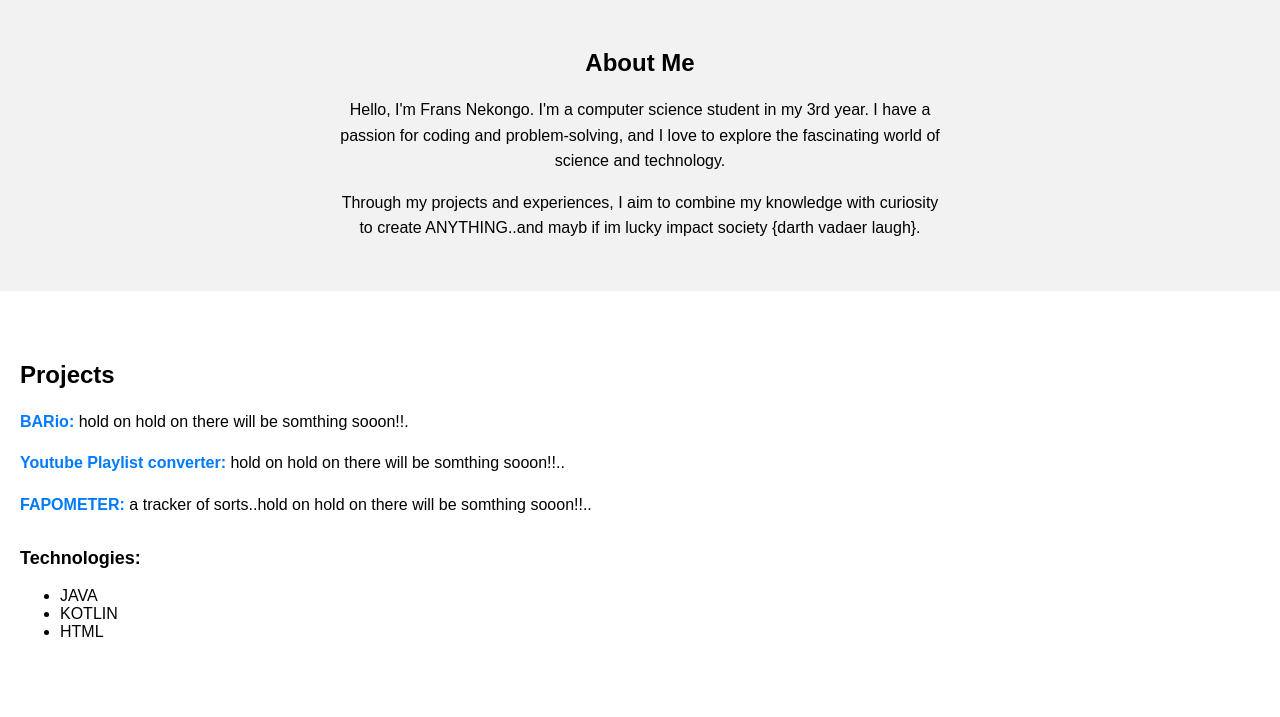
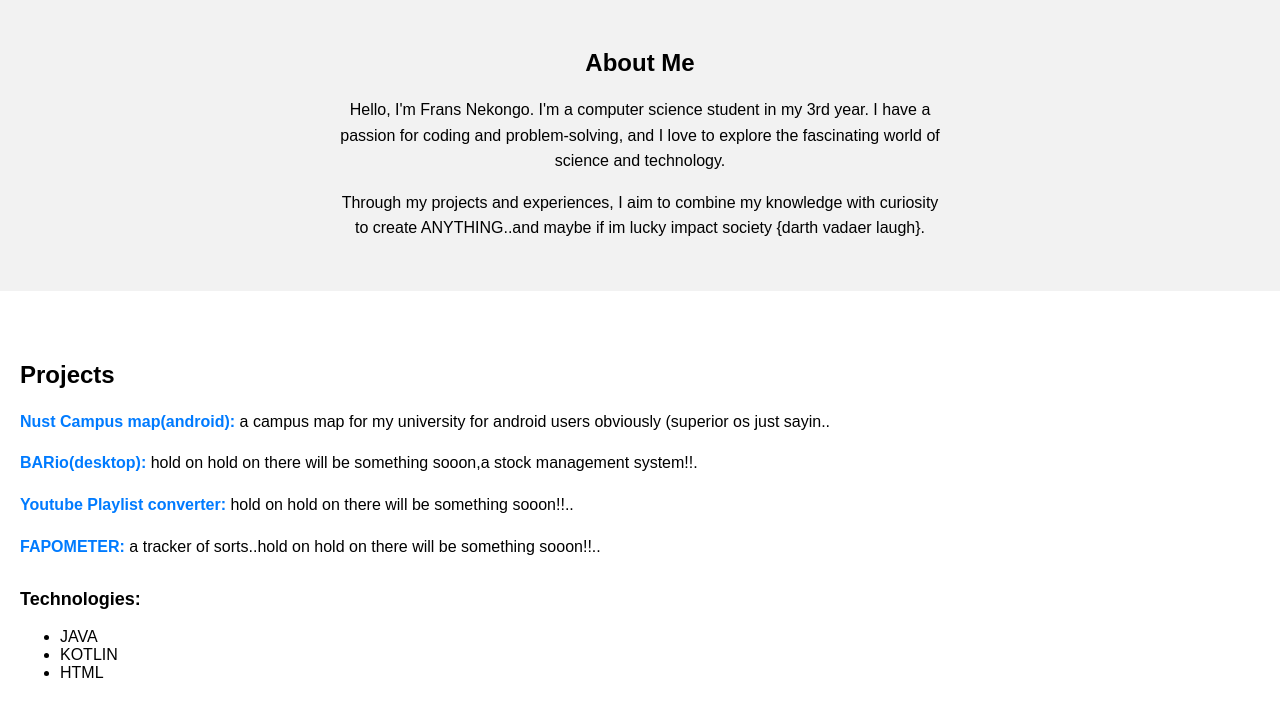
Before and after one commit to frans-nekongo/Frans-Nekongo-Portfolio, a plain HTML site: page index.html in a window 1280 px wide. Shown: the part 83-800 px from the top of the page. Drawn offline with Linux system fonts and the light colour scheme.

Commit message:
Merge branch 'fran' of https://github.com/frans-nekongo/Frans-Nekongo-Portfolio into fran

```diff
--- a/index.html
+++ b/index.html
@@ -14,14 +14,15 @@
 <section class="intro">
   <h2>About Me</h2>
   <p>Hello, I'm Frans Nekongo. I'm a computer science student in my 3rd year. I have a passion for coding and problem-solving, and I love to explore the fascinating world of science and technology.</p>
-  <p>Through my projects and experiences, I aim to combine my knowledge with curiosity to create ANYTHING..and mayb if im lucky impact society {darth vadaer laugh}.</p>
+  <p>Through my projects and experiences, I aim to combine my knowledge with curiosity to create ANYTHING..and maybe if im lucky impact society {darth vadaer laugh}.</p>
 </section>
 
 <section class="section">
   <h2>Projects</h2>
-  <p><span class="highlight">BARio:</span> hold on hold on there will be somthing sooon!!.</p>
-  <p><span class="highlight">Youtube Playlist converter:</span> hold on hold on there will be somthing sooon!!..</p>
-  <p><span class="highlight">FAPOMETER:</span> a tracker of sorts..hold on hold on there will be somthing sooon!!..</p>
+  <p><span class="highlight">Nust Campus map(android):</span> a campus map for my university for android users obviously (superior os just sayin..</p>
+  <p><span class="highlight">BARio(desktop):</span> hold on hold on there will be something sooon,a stock management system!!.</p>
+  <p><span class="highlight">Youtube Playlist converter:</span> hold on hold on there will be something sooon!!..</p>
+  <p><span class="highlight">FAPOMETER:</span> a tracker of sorts..hold on hold on there will be something sooon!!..</p>
 
   <h3 class="subheading">Technologies:</h3>
   <ul>
```
